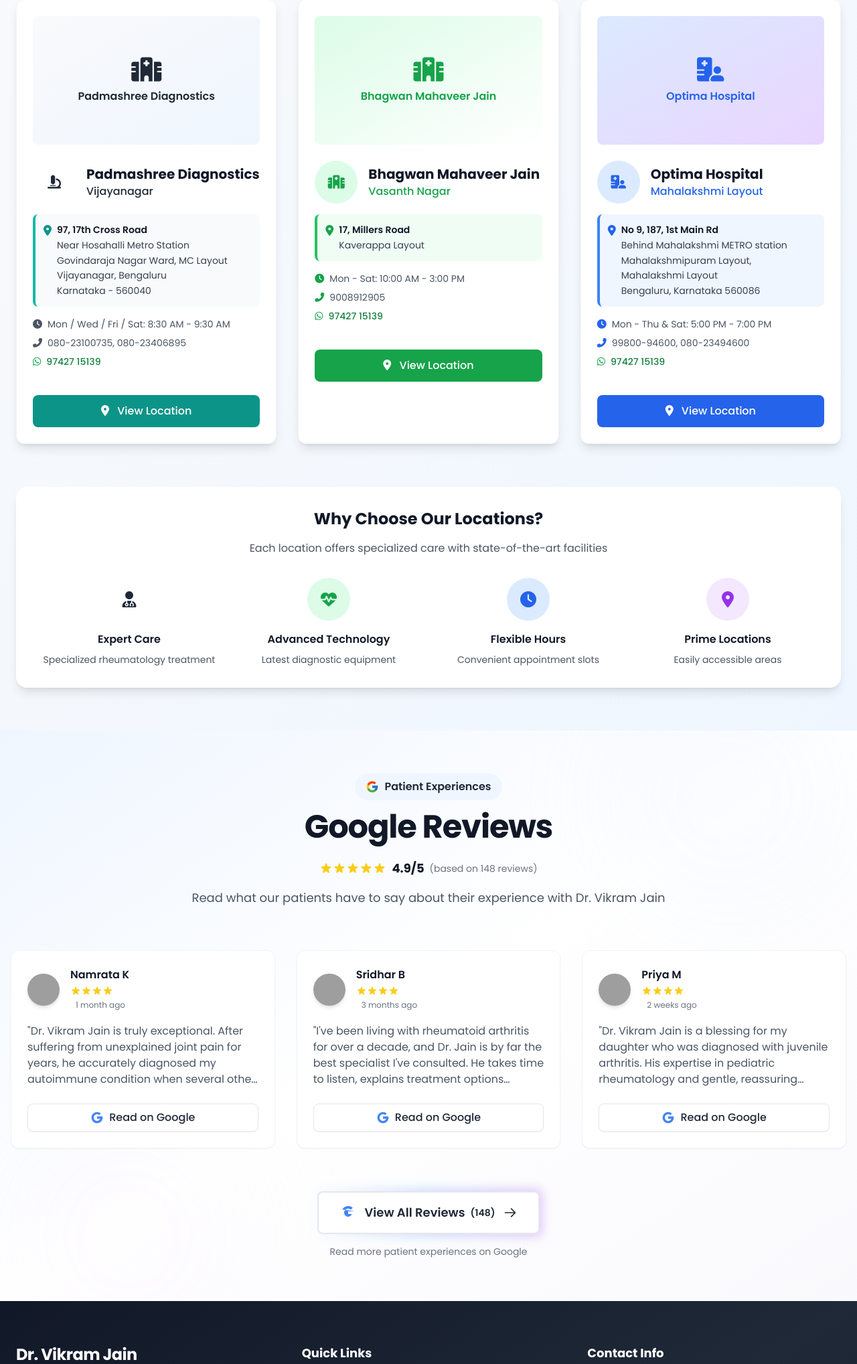
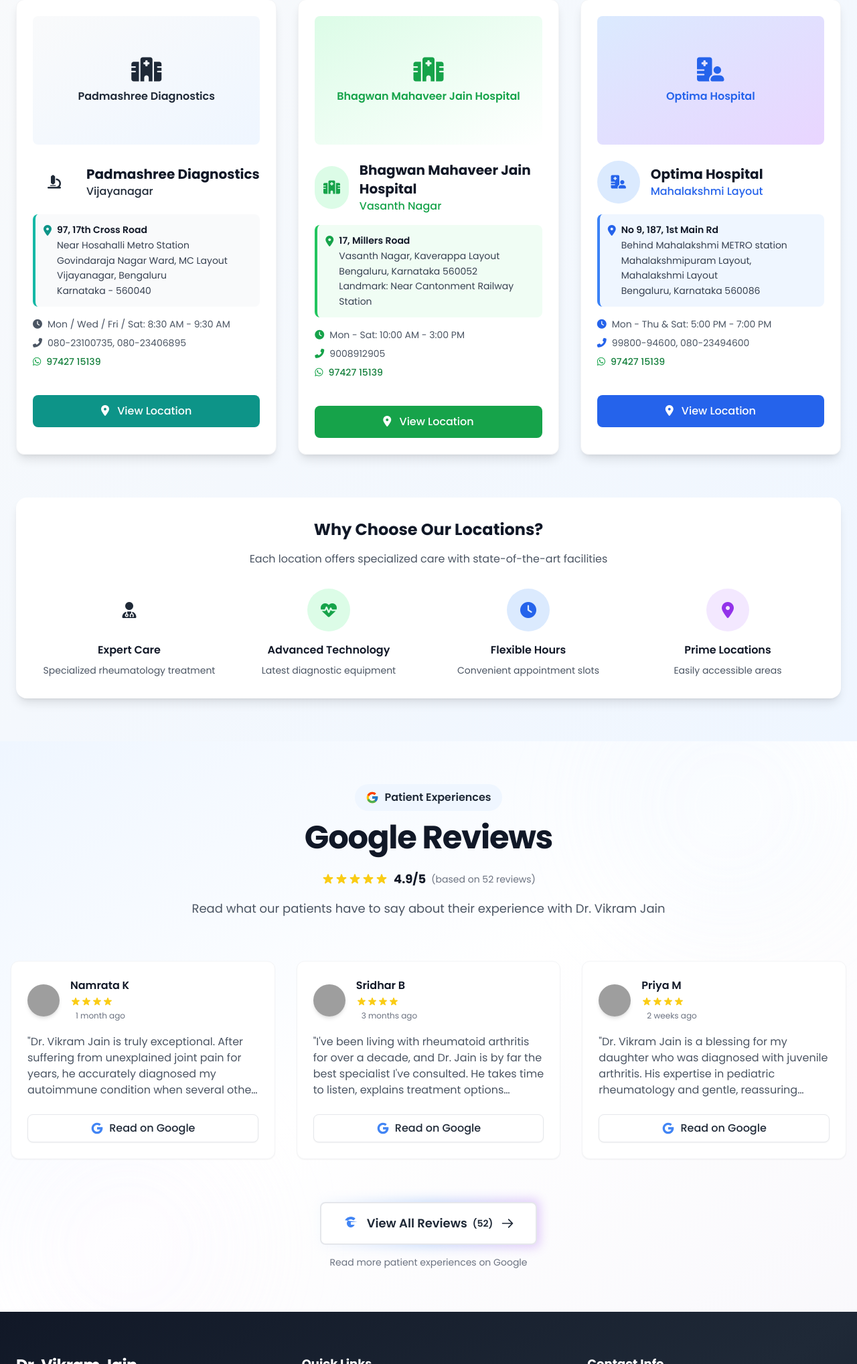
Before and after one commit to VivekanandDesign/DrVikramJain, a website: page index.html in a window 1280 px wide. Shown: the part 4740-6777 px from the top of the page at 67% size. Drawn offline with nearby package versions, Linux system fonts and the light colour scheme; grey boxes are pictures that could not be loaded.

Commit message:
Updated Bhagwan Mahaveer Jain Hospital with detailed address

```diff
--- a/index.html
+++ b/index.html
@@ -70,7 +70,14 @@
         {
           "@type": "Hospital",
           "name": "Bhagwan Mahaveer Jain Hospital, Vasanth Nagar",
-          "address": "Vasanth Nagar, Bangalore",
+          "address": {
+            "@type": "PostalAddress",
+            "streetAddress": "17, Millers Road, Kaverappa Layout",
+            "addressLocality": "Vasanth Nagar, Bengaluru",
+            "addressRegion": "Karnataka",
+            "postalCode": "560052",
+            "addressCountry": "IN"
+          },
           "openingHours": "Mon-Sat 10:00 AM-3:00 PM",
           "telephone": ["9008912905"]
         },
@@ -726,7 +733,7 @@
                         <div class="w-full h-48 bg-gradient-to-br from-green-100 to-primary/20 rounded-lg flex items-center justify-center">
                             <div class="text-center">
                                 <i class="fas fa-hospital-alt text-green-600 text-4xl mb-2"></i>
-                                <p class="text-green-600 font-semibold">Bhagwan Mahaveer Jain</p>
+                                <p class="text-green-600 font-semibold">Bhagwan Mahaveer Jain Hospital</p>
                             </div>
                         </div>
                     </div>
@@ -735,7 +742,7 @@
                             <i class="fas fa-hospital-alt text-green-600 text-xl"></i>
                         </div>
                         <div>
-                            <h3 class="text-xl font-bold text-gray-900">Bhagwan Mahaveer Jain</h3>
+                            <h3 class="text-xl font-bold text-gray-900">Bhagwan Mahaveer Jain Hospital</h3>
                             <p class="text-green-600 font-medium">Vasanth Nagar</p>
                         </div>
                     </div>
@@ -745,7 +752,9 @@
                                 <i class="fas fa-map-marker-alt text-green-600 mt-1"></i>
                                 <div class="text-sm leading-relaxed">
                                     <div class="font-semibold text-gray-900">17, Millers Road</div>
-                                    <div class="text-gray-700">Kaverappa Layout</div>
+                                    <div class="text-gray-700">Vasanth Nagar, Kaverappa Layout</div>
+                                    <div class="text-gray-700">Bengaluru, Karnataka 560052</div>
+                                    <div class="text-gray-700">Landmark: Near Cantonment Railway Station</div>
                                 </div>
                             </div>
                         </div>
@@ -909,7 +918,7 @@
                         </svg>
                     </div>
                     <span class="text-lg font-bold text-gray-900 ml-2">4.9/5</span>
-                    <span class="text-sm text-gray-500 ml-2">(based on 148 reviews)</span>
+                    <span class="text-sm text-gray-500 ml-2">(based on 52 reviews)</span>
                 </div>
                 <p class="text-base sm:text-lg text-gray-600 max-w-3xl mx-auto leading-relaxed">
                     Read what our patients have to say about their experience with Dr. Vikram Jain
@@ -1027,7 +1036,7 @@
                             <path fill="currentColor" d="M43.611,20.083H42V20H24v8h11.303c-1.649,4.657-6.08,8-11.303,8c-6.627,0-12-5.373-12-12c0-6.627,5.373-12,12-12c3.059,0,5.842,1.154,7.961,3.039l5.657-5.657C34.046,6.053,29.268,4,24,4C16.318,4,9.656,8.337,6.306,14.691z"/>
                         </svg>
                         <span>View All Reviews</span>
-                        <span class="ml-2 text-sm">(148)</span>
+                        <span class="ml-2 text-sm">(52)</span>
                         <svg class="w-5 h-5 ml-3 transform transition-transform duration-300 group-hover:translate-x-1" fill="none" stroke="currentColor" viewBox="0 0 24 24">
                             <path stroke-linecap="round" stroke-linejoin="round" stroke-width="2" d="M14 5l7 7m0 0l-7 7m7-7H3" />
                         </svg>
```
